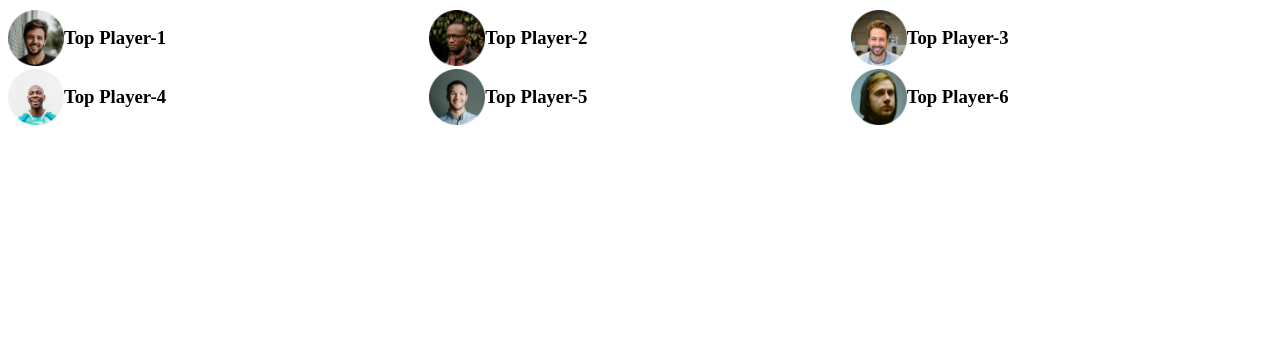
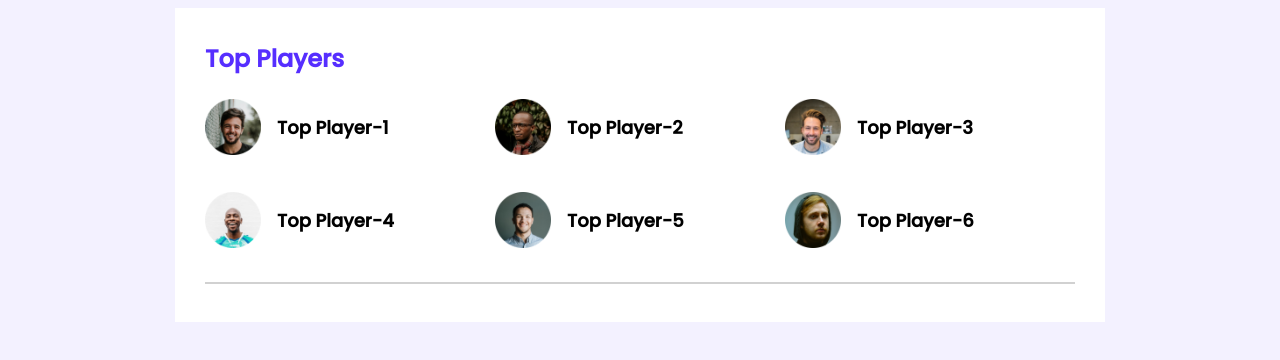
Before and after one commit to ibtihajAmin/landing-page-practice, a plain HTML site: page index.html in a window 1280 px wide. Drawn offline with Linux system fonts and the light colour scheme.

Commit message:
top players portion is added

```diff
--- a/index.html
+++ b/index.html
@@ -18,35 +18,37 @@
 
     <!--- top players & top blogs-->
     <main>
-        <section>
+        <section class="container">
             <div class="top-players">
+                <h2 class="section-title">Top Players</h2>
                 <div class="players">
                     <div class="player">
                         <img src="images/players/player-1.png" alt="">
-                        <h3>Top Player-1</h3>
+                        <h3 class="player-name">Top Player-1</h3>
                     </div>
                     <div class="player">
                         <img src="images/players/player-2.png" alt="">
-                        <h3>Top Player-2</h3>
+                        <h3 class="player-name">Top Player-2</h3>
                     </div>
                     <div class="player">
                         <img src="images/players/player-3.png" alt="">
-                        <h3>Top Player-3</h3>
+                        <h3 class="player-name">Top Player-3</h3>
                     </div>
                     <div class="player">
                         <img src="images/players/player-4.png" alt="">
-                        <h3>Top Player-4</h3>
+                        <h3 class="player-name">Top Player-4</h3>
                     </div>
                     <div class="player">
                         <img src="images/players/player-5.png" alt="">
-                        <h3>Top Player-5</h3>
+                        <h3 class="player-name">Top Player-5</h3>
                     </div>
                     <div class="player">
                         <img src="images/players/player-6.png" alt="">
-                        <h3>Top Player-6</h3>
+                        <h3 class="player-name">Top Player-6</h3>
                     </div>
                 </div>
             </div>
+            <hr>
         </section>
     </main>
 </body>
--- a/styles/style.css
+++ b/styles/style.css
@@ -1,7 +1,40 @@
+/* fonts*/
+@import url('https://fonts.googleapis.com/css2?family=Poppins:wght@500&display=swap');
+
+/* common styles */
+body {
+    font-family: 'Poppins', sans-serif;
+    background-color: #F3F1FF;
+}
+
+main {
+    display: flex;
+    justify-content: center;
+}
+
+.container {
+    background-color: #fff;
+    width: 870px;
+    padding: 30px;
+}
+
+hr {
+    border: 1px solid #D1D1D1;
+}
+
 /* top player style */
+.top-players {
+    margin-bottom: 30px;
+}
+.section-title {
+    color: #562EFF;
+    font-size: 24px;
+    margin-top: 3px;
+}
 .players {
     display: grid;
     grid-template-columns: repeat(3,1fr);
+    grid-row-gap: 30px;
 }
 
 .player {
@@ -13,3 +46,8 @@
     width: 56px;
     height: 56px;
 }
+
+.player-name {
+    margin-left: 16px;
+    font-size: 18px;
+}
```
